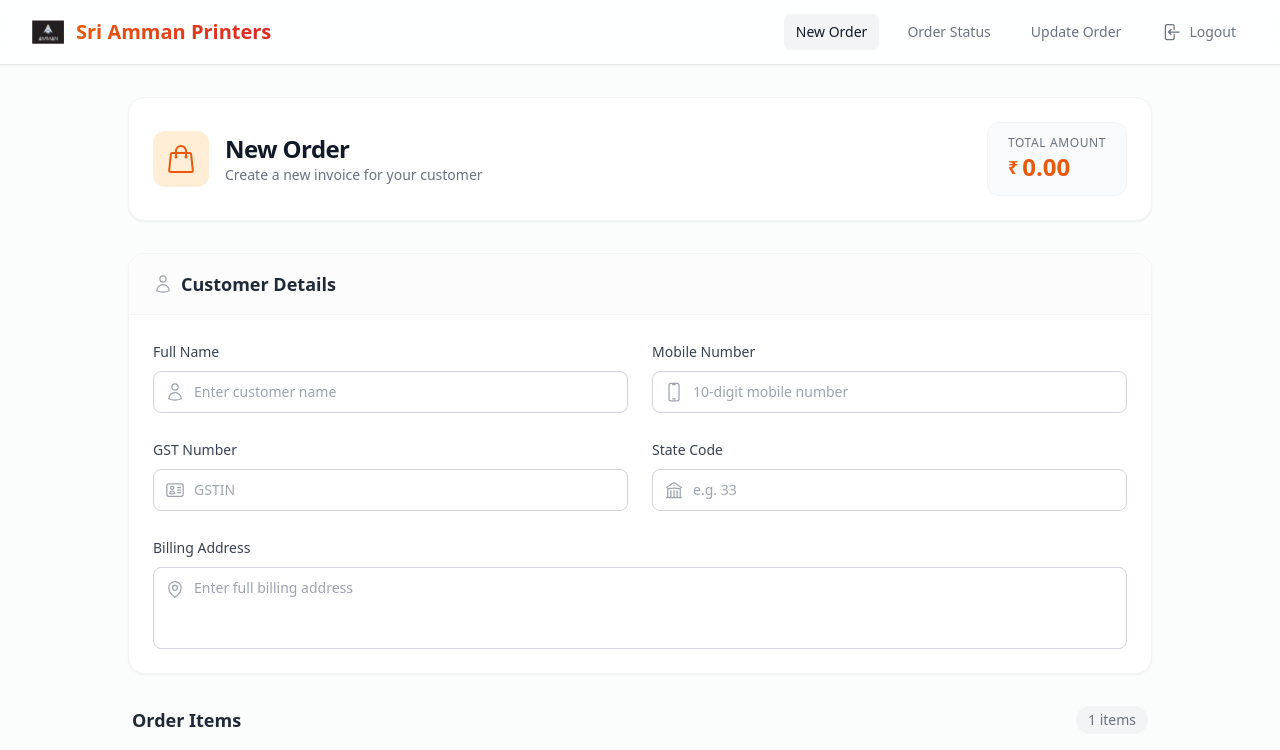
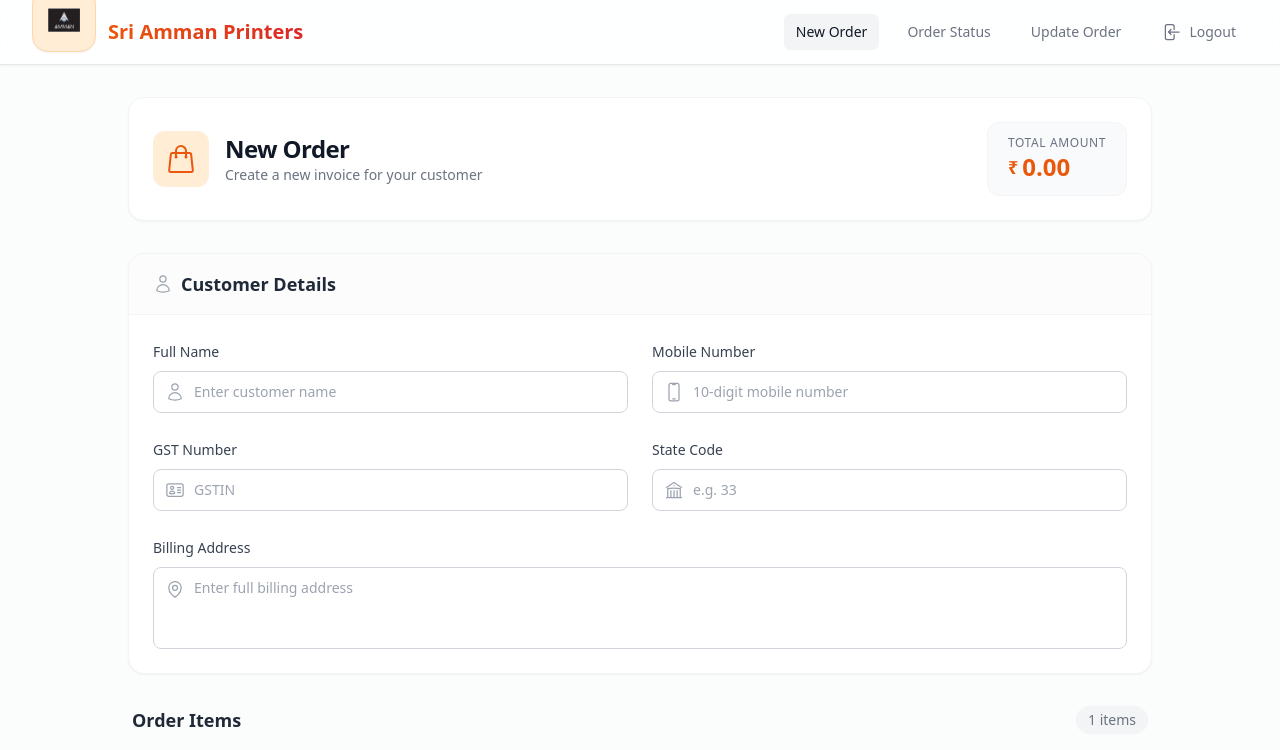
Before and after one commit to Amman-Printers/web, a plain HTML site: page form.html in a window 1280 px wide. Shown: the top 750 px of the page. Drawn offline with nearby package versions, Linux system fonts and the light colour scheme; sample sign-in values are in the browser's storage.

```diff
--- a/form.html
+++ b/form.html
@@ -39,7 +39,10 @@
         <div class="max-w-7xl mx-auto px-4 sm:px-6 lg:px-8">
             <div class="flex justify-between h-16">
                 <div class="flex items-center gap-3">
-                    <img src="Amman.png" alt="Amman Logo" class="w-8 h-8 object-contain">
+                    <div
+                        class="mx-auto h-16 w-16 bg-orange-100 rounded-2xl flex items-center justify-center text-orange-600 mb-6 shadow-sm border border-orange-200">
+                        <img src="Amman.png" alt="Amman Logo" class="w-8 h-8 object-contain">
+                    </div>
                     <span
                         class="text-xl font-bold bg-clip-text text-transparent bg-gradient-to-r from-orange-600 to-red-600">
                         Sri Amman Printers
```
